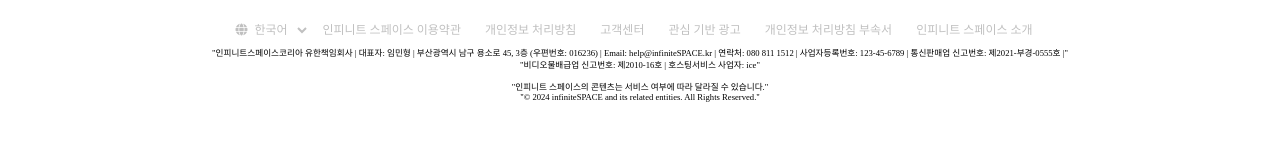
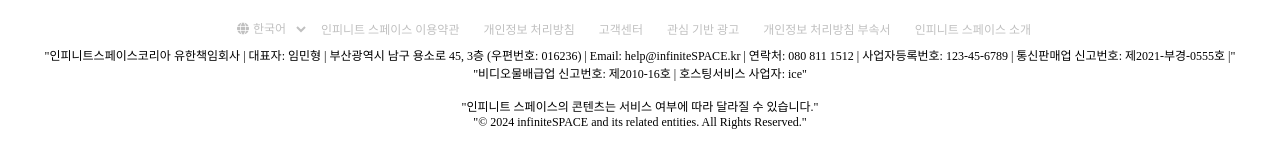
Before and after one commit to broisHyeong/broisHyeong.github.io, a plain HTML site: page main/main.html in a window 1280 px wide. Shown: the part 1655-1822 px from the top of the page. Drawn offline with Linux system fonts and the light colour scheme.

Commit message:
mod footer.css

```diff
--- a/css/footer.css
+++ b/css/footer.css
@@ -34,12 +34,20 @@
 
 
 .footer-text{
-    position: relative;
-    display: flex;
+    display: inline-block;
     width: 100%;
     text-align: center;
-    font-size: 0.72rem;
-    justify-content: center;
+    align-items: center;
+    font-size: 1rem;
+}
+
+.footer-list-item{
+    display: flex;
+    align-items: center;
+}
+
+.language-selector{
+    display: inline-block;
 }
 
 #language-selector{
@@ -47,10 +55,14 @@
     border: none;
     color: silver;
     cursor: pointer;
-    display: inline-block;
-    margin-top: 10px;
 }
 
 #footer-globe{
     color: silver;
 }
+
+@media (max-width: 426px){
+    .footer-text{
+        font-size: 0.785rem;
+    }
+}
```
